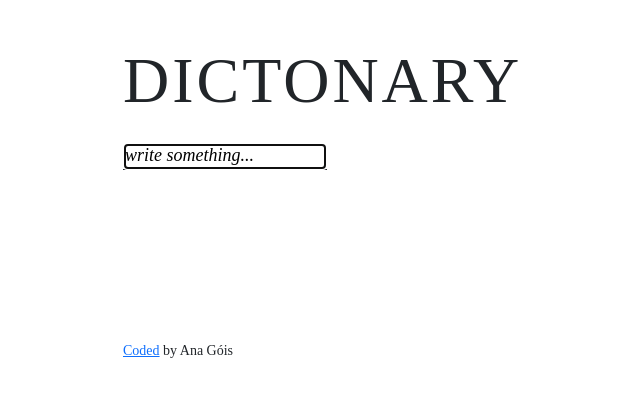
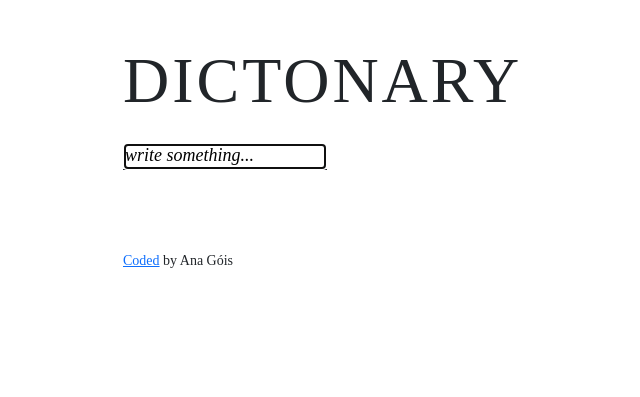
Before and after one commit to acbserrano/dictionary-project, a React (Create React App) app: page / in a window 1280 px wide. Shown: the part 107-504 px from the top of the page, without its empty margins (129-769 px from the left). Built offline with nearby package versions, Linux system fonts and the light colour scheme; no server answers.

Commit message:
Update App.css

```diff
--- a/src/App.css
+++ b/src/App.css
@@ -6,6 +6,6 @@ body {
 }
 
 .app-footer {
-  margin: 100px 0 150px 0;
+  margin: 10px 0 150px 0;
   font-size: 14px;
 }
```
